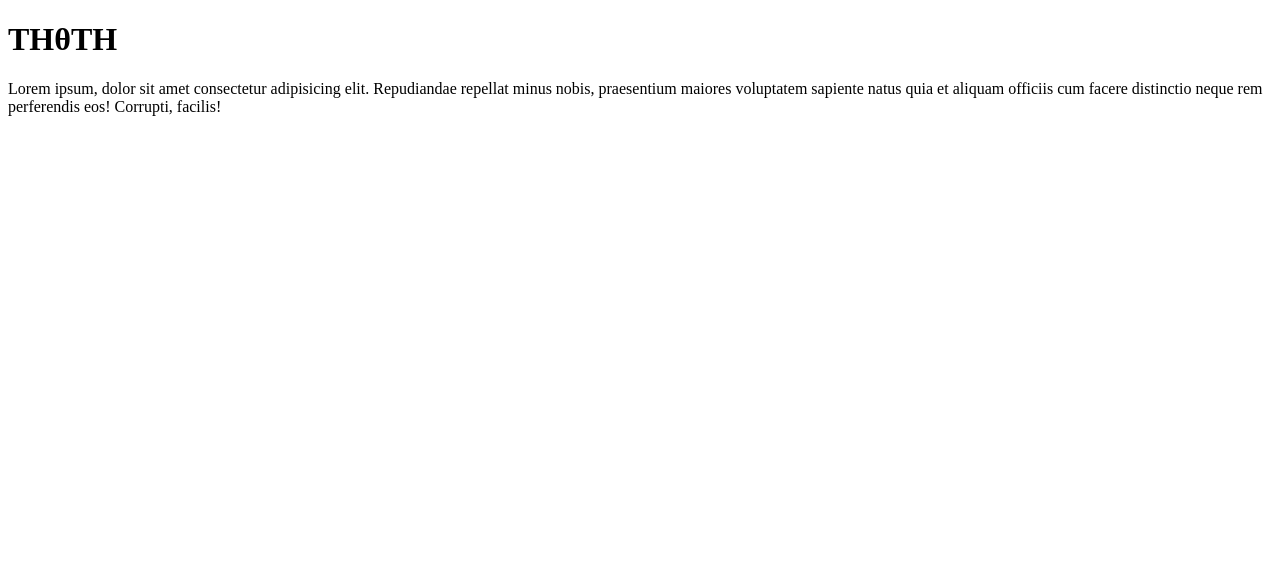
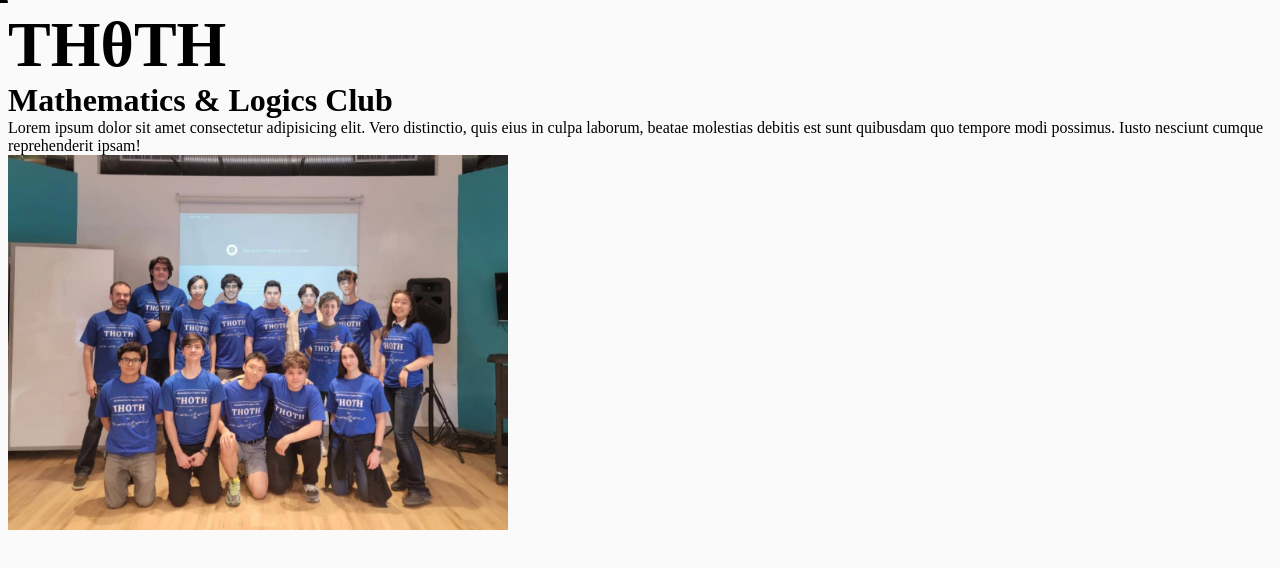
Before and after one commit to hydecnc/glitch, a SvelteKit app: page /success in a window 1280 px wide. Shown: the top 568 px of the page. Built offline with nearby package versions, Linux system fonts and the light colour scheme.

Commit message:
added website icon & minor fixes in text

```diff
--- a/src/app.html
+++ b/src/app.html
@@ -2,7 +2,7 @@
 <html lang="en">
 	<head>
 		<meta charset="utf-8" />
-		<link rel="icon" href="%sveltekit.assets%/favicon.png" />
+		<link rel="icon" href="%sveltekit.assets%/logo.png" />
 		<meta name="viewport" content="width=device-width, initial-scale=1" />
 		%sveltekit.head%
 	</head>
--- /dev/null
+++ b/src/lib/GoldenCanvas.svelte
@@ -0,0 +1,81 @@
+<script lang="ts">
+	import { onMount } from 'svelte';
+
+	let canvas: HTMLCanvasElement;
+	let ctx: CanvasRenderingContext2D | null;
+
+	onMount(() => {
+		ctx = canvas.getContext('2d');
+		let mousePos = { x: 0, y: 0 };
+
+		if (ctx) {
+			let width = window.innerWidth;
+			let height = window.innerHeight;
+			const backgroundColor = '#FAFAFA';
+			let animationFrameId: number;
+
+			canvas.width = width;
+			canvas.height = height;
+			ctx.fillStyle = backgroundColor;
+			ctx.fillRect(0, 0, width, height);
+
+			const math_symbols = [
+				'∑',
+				'∫',
+				'√',
+				'≠',
+				'≤',
+				'≥',
+				'∞',
+				'∆',
+				'π',
+				'α',
+				'β',
+				'γ',
+				'θ',
+				'ϕ',
+				'Σ',
+				'Π'
+			];
+
+			const fontSize = 14;
+
+			const characterLifeSpan = () => {
+				return Math.floor(Math.random() * 60 + 80);
+			};
+
+            const getRandomChar = () => {
+                return math_symbols[Math.floor(Math.random() * math_symbols.length)];
+            }
+
+            const init = () => {
+
+                window.requestAnimationFrame(draw);
+            }
+
+            const draw = () => {
+                ctx?.strokeText(getRandomChar(), mousePos.x, mousePos.y)
+                ctx?.save();
+                window.requestAnimationFrame(draw);
+            }
+
+            init();
+		}
+		const addListeners = () => {
+			canvas.addEventListener('mousemove', (event) => {
+				mousePos = { x: event.offsetX, y: event.offsetY };
+			});
+		};
+	});
+</script>
+
+<canvas bind:this={canvas}></canvas>
+
+<style>
+	canvas {
+		position: absolute;
+		top: 0;
+		left: 0;
+		z-index: -1;
+	}
+</style>
--- a/src/routes/+page.svelte
+++ b/src/routes/+page.svelte
@@ -1,5 +1,5 @@
 <script lang="ts">
-	import Canvas from '$lib/Canvas.svelte';
+	import GlitchedCanvas from '$lib/GlitchedCanvas.svelte';
 
 	const date = new Date('2024-05-20T12:00:00');
 	let binary = true;
@@ -24,7 +24,7 @@
 	};
 </script>
 
-<Canvas />
+<GlitchedCanvas />
 <div id="glitch">
 	<div id="glitch-lines" class="glitch-filter"></div>
 
@@ -44,7 +44,7 @@
 		The THOTH database has been hacked by an unknown hacker group. They have put the THOTH database,
 		which contains all problems the THOTH club has ever solved, at a risk of deletion. They must be
 		stopped at all cost. Whoever solves the situation most deligently will be awarded
-		<strong>$3000 MXN</strong>
+		<strong>$3000 MXN in Amazon Gift Cards</strong>
 		by the THOTH club. You have been called to save the database from the hackers and save the THOTH
 		database.
 		<br />
--- a/src/routes/success/+page.svelte
+++ b/src/routes/success/+page.svelte
@@ -1,10 +1,34 @@
+<script>
+	import GoldenCanvas from "$lib/GoldenCanvas.svelte";
+
+</script>
 <h1>THθTH</h1>
+<h2>Mathematics & Logics Club</h2>
 
-<div>Lorem ipsum, dolor sit amet consectetur adipisicing elit. Repudiandae repellat minus nobis, praesentium maiores voluptatem sapiente natus quia et aliquam officiis cum facere distinctio neque rem perferendis eos! Corrupti, facilis!</div>
+<GoldenCanvas />
+<div class="desc-container">
+    <div>
+        Lorem ipsum dolor sit amet consectetur adipisicing elit. Vero distinctio, quis eius in culpa
+        laborum, beatae molestias debitis est sunt quibusdam quo tempore modi possimus. Iusto nesciunt
+        cumque reprehenderit ipsam!
+    </div>
+    <img src="/group.png" alt="THOTH" />
+</div>
 
 <style>
-    :global(body) {
-        background-color: white;
-        color: black;
+	:global(body) {
+		background-color: white;
+		color: black;
+	}
+    img {
+        width: 500px;
+    }
+    h1 {
+        font-size: 4em;
+        margin: 0;
+    }
+    h2 {
+        font-size: 2em;
+        margin: 0;
     }
 </style>
```
Also changed, not shown: src/lib/GlitchedCanvas.svelte (renamed from src/lib/Canvas.svelte), static/group.png (added), static/logo.png (added).
